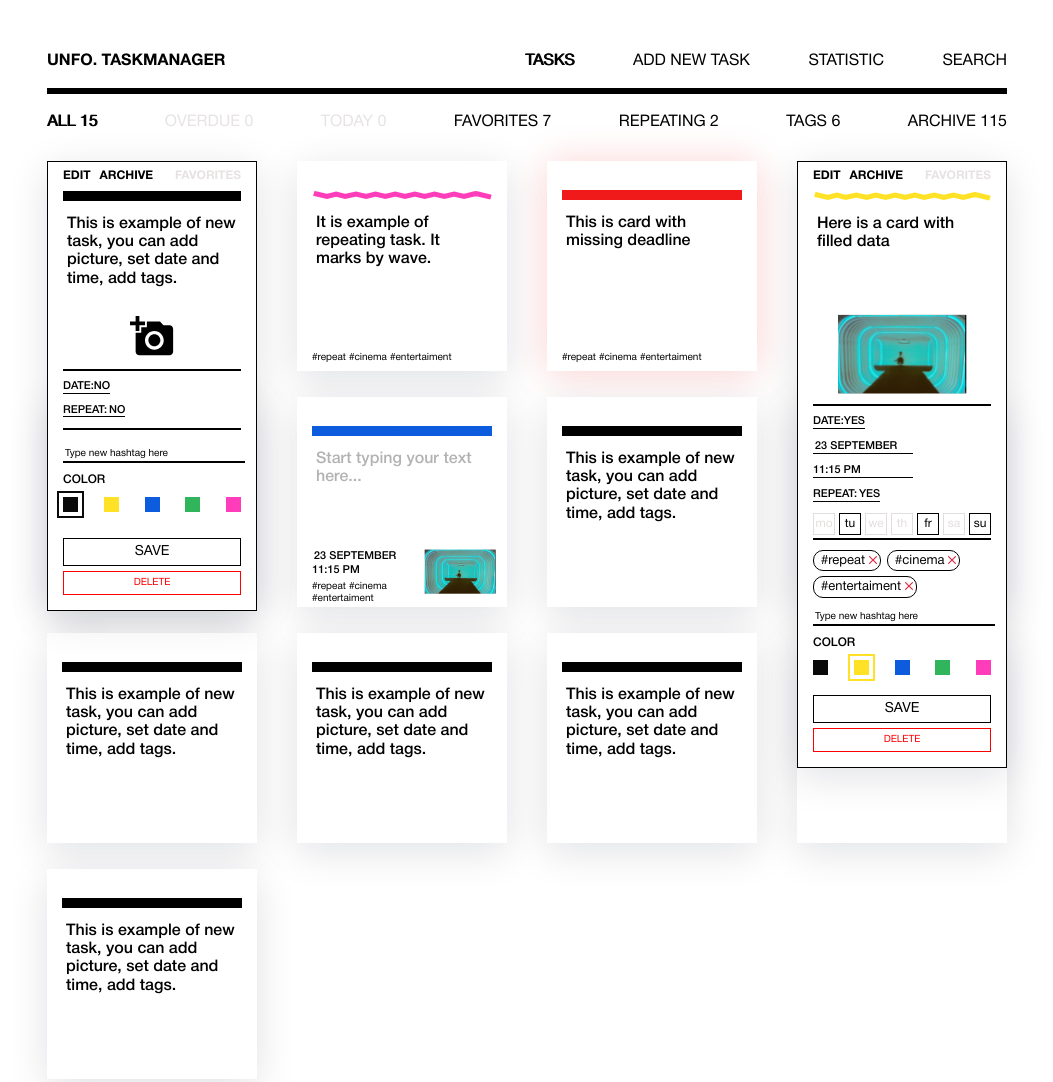
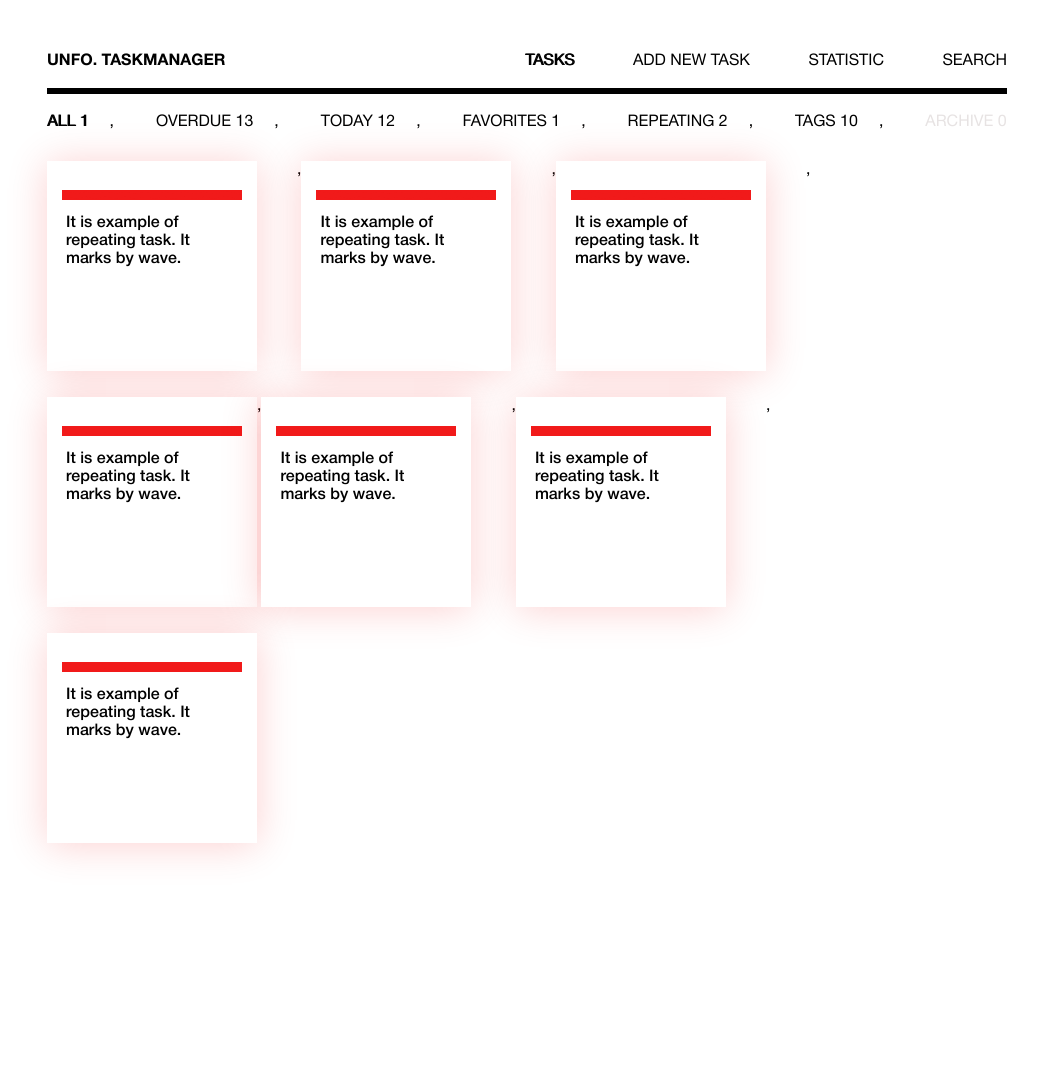
Before and after one commit to MihailHaev/986913-taskmanager-8, a website: page public/index.html in a window 1280 px wide. Shown: the top 1082 px of the page, without its empty margins (113-1166 px from the left). Drawn offline with Linux system fonts and the light colour scheme.

Commit message:
Оптимизация

```diff
--- a/public/index.html
+++ b/public/index.html
@@ -205,7 +205,7 @@
         </p>
 
         <div class="board__tasks">
-          <article class="card card--edit card--black">
+          <!-- <article class="card card--edit card--black">
             <form class="card__form" method="get">
               <div class="card__inner">
                 <div class="card__control">
@@ -1916,7 +1916,7 @@ Here is a card with filled data</textarea
                 </div>
               </div>
             </form>
-          </article>
+          </article> -->
         </div>
 
         <button class="load-more" type="button">load more</button>
--- a/src/main.js
+++ b/src/main.js
@@ -2,26 +2,26 @@
 
 const sectionForFilters = document.querySelector(`.main__filter`);
 const boardTasks = document.querySelector(`.board__tasks`);
+const textsForTaskCard = [`This is example of new task, you can add picture, set date and time, add tags.`, `It is example of repeating task. It marks by wave.`, `This is card with missing deadline`, `Here is a card with filled data`, ``];
+const colorsForTaskCard = [`black`, `pink`, `yellow`, `blue`, `green`];
+
+const getRandomInt = (min, max) => Math.floor(Math.random() * (max - min)) + min;
+const getRandomElementOfArray = (array) => array[Math.floor(Math.random() * array.length)];
+const getRandomBoolean = () => Boolean(Math.round(Math.random()));
 
 const doFilterCard = () => {
   boardTasks.innerHTML = ``;
-  const arrayOfText = [`This is example of new task, you can    add picture, set date and time, add tags.`,
-    `It is example of repeating task. It marks by wave.`,
-    `This is card with missing deadline`,
-    `Here is a card with filled data`,
-    ``,
-  ];
-  const arrayOfColor = [`black`, `pink`, `yellow`, `blue`, `green`];
+  const arrayOfHTMLRandomLengthRandomCard = new Array(getRandomInt(0, 15)).fill(``).map(() => makeTaskCard({
+    text: getRandomElementOfArray(textsForTaskCard),
+    color: getRandomElementOfArray(colorsForTaskCard),
+    img: getRandomBoolean(),
+    gate: getRandomBoolean(),
+    repeat: getRandomBoolean(),
+    hashtag: getRandomBoolean(),
+    deadline: getRandomBoolean()
+  }));
 
-  const getRandomInt = (min, max) => Math.floor(Math.random() * (max - min)) + min;
-  const getRandomElementOfArray = (array) => array[Math.floor(Math.random() * array.length)];
-  const random = getRandomInt(0, 15);
-
-  const getRandomBoolean = () => Boolean(Math.round(Math.random()));
-
-  for (let i = 0; i < random; i++) {
-    boardTasks.insertAdjacentHTML(`beforeend`, makeTaskCard(getRandomElementOfArray(arrayOfText), getRandomElementOfArray(arrayOfColor), getRandomBoolean(), getRandomBoolean(), getRandomBoolean(), getRandomBoolean(), getRandomBoolean()));
-  }
+  boardTasks.insertAdjacentHTML(`beforeend`, arrayOfHTMLRandomLengthRandomCard);
 };
 
 const makeFilter = (caption, amount, isChecked = false) => `<input
@@ -38,7 +38,7 @@ ${amount === 0 ? `disabled` : ``}
 ${caption} <span class="filter__${caption.toLowerCase()}-count">${amount}</span></label
 >`;
 
-const makeTaskCard = (text, color, img, date, repeat, hashtag, deadline) => `<article
+const makeTaskCard = ({text, color, img = false, date = false, repeat = false, hashtag = false, deadline = false}) => `<article
   class="card card--${color.toLowerCase()} ${repeat ? `card--repeat` : ``} ${deadline ? `card--deadline` : ``}">
   <form class="card__form" method="get">
     <div class="card__inner">
@@ -336,24 +336,28 @@ ${text}</textarea
   </form>
 </article>`;
 
-sectionForFilters.insertAdjacentHTML(`beforeend`, makeFilter(`all`, 15, true));
-sectionForFilters.insertAdjacentHTML(`beforeend`, makeFilter(`overdue`, 0));
-sectionForFilters.insertAdjacentHTML(`beforeend`, makeFilter(`today`, 0));
-sectionForFilters.insertAdjacentHTML(`beforeend`, makeFilter(`favorites`, 7));
-sectionForFilters.insertAdjacentHTML(`beforeend`, makeFilter(`repeating`, 2));
-sectionForFilters.insertAdjacentHTML(`beforeend`, makeFilter(`tags`, 6));
-sectionForFilters.insertAdjacentHTML(`beforeend`, makeFilter(`archive`, 115));
+const exampleOfCard = {
+  text: getRandomElementOfArray(textsForTaskCard),
+  color: getRandomElementOfArray(colorsForTaskCard),
+  img: getRandomBoolean(),
+  gate: getRandomBoolean(),
+  repeat: getRandomBoolean(),
+  hashtag: getRandomBoolean(),
+  deadline: getRandomBoolean()
+};
 
-boardTasks.insertAdjacentHTML(`beforeend`, makeTaskCard(`This is example of new task, you can add picture, set date and time, add tags.`, `black`, false, false, false, false, false));
-boardTasks.insertAdjacentHTML(`beforeend`, makeTaskCard(`This is example of new task, you can add picture, set date and time, add tags.`, `black`, false, false, false, false, false));
-boardTasks.insertAdjacentHTML(`beforeend`, makeTaskCard(`This is example of new task, you can add picture, set date and time, add tags.`, `black`, false, false, false, false, false));
-boardTasks.insertAdjacentHTML(`beforeend`, makeTaskCard(`This is example of new task, you can add picture, set date and time, add tags.`, `black`, false, false, false, false, false));
-boardTasks.insertAdjacentHTML(`beforeend`, makeTaskCard(`This is example of new task, you can add picture, set date and time, add tags.`, `black`, false, false, false, false, false));
-boardTasks.insertAdjacentHTML(`beforeend`, makeTaskCard(`This is example of new task, you can add picture, set date and time, add tags.`, `black`, false, false, false, false, false));
-boardTasks.insertAdjacentHTML(`beforeend`, makeTaskCard(`This is example of new task, you can add picture, set date and time, add tags.`, `black`, false, false, false, false, false));
+const arrayOfHTMLFilters = [makeFilter(`all`, getRandomInt(0, 15), true),
+  makeFilter(`overdue`, getRandomInt(0, 15)),
+  makeFilter(`today`, getRandomInt(0, 15)),
+  makeFilter(`favorites`, getRandomInt(0, 15)),
+  makeFilter(`repeating`, getRandomInt(0, 15)),
+  makeFilter(`tags`, getRandomInt(0, 15)),
+  makeFilter(`archive`, getRandomInt(0, 15))];
+const arrayOfHTMLCard = new Array(7).fill(``).map(() => makeTaskCard(exampleOfCard));
+
+sectionForFilters.insertAdjacentHTML(`beforeend`, arrayOfHTMLFilters);
+boardTasks.insertAdjacentHTML(`beforeend`, arrayOfHTMLCard);
 
 const filters = document.querySelectorAll(`.filter__label`);
 
-filters.forEach((el) => {
-  el.addEventListener(`click`, doFilterCard);
-});
+filters.forEach((el) => el.addEventListener(`click`, doFilterCard));
```
